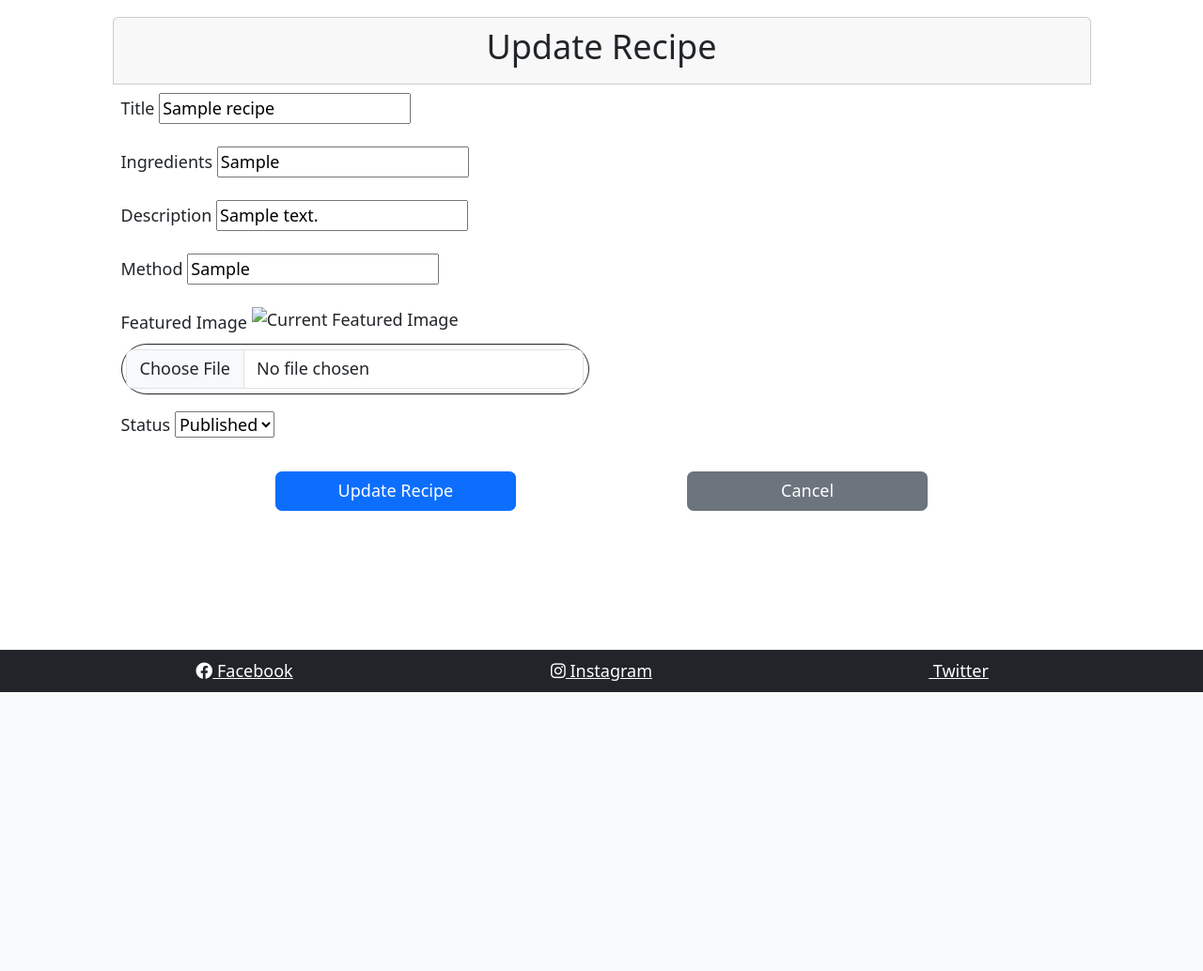
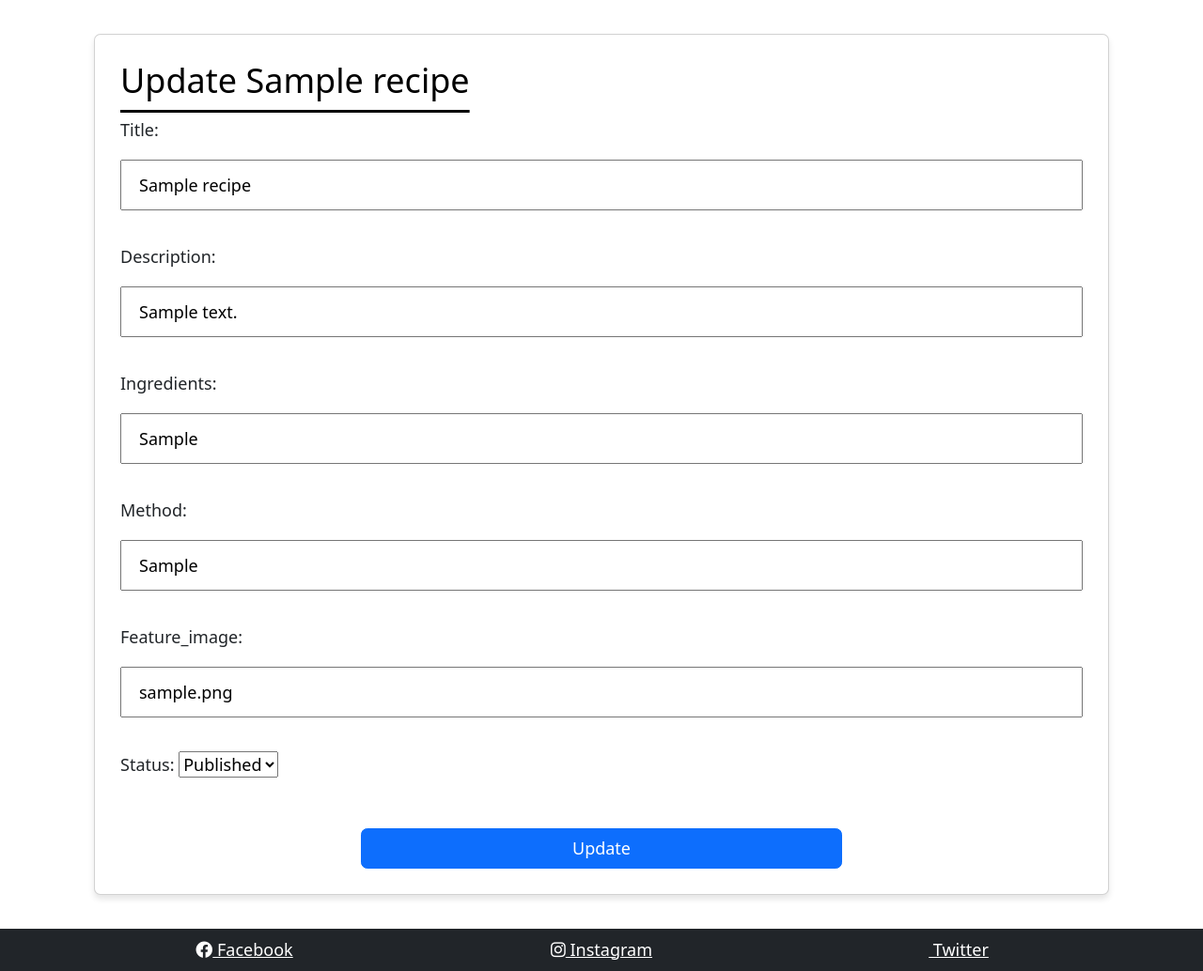
Before and after one commit to nataliatesarova/project-four, a Django app: a page that uses blog/templates/blog/edit_recipe.html in a window 1280 px wide. Shown: the part 63-1097 px from the top of the page at 94% size. Before the commit the page ends 800 px from the top, so only its background shows below. Run offline with Django 3.2, Linux system fonts and the light colour scheme; a user stored in the database is signed in; tables that the repository leaves empty hold one stand-in row (values such as "Sample post").

Commit message:
Fix recipe view and edit styling

```diff
--- a/blog/static/blog/css/edit-recipe.css
+++ b/blog/static/blog/css/edit-recipe.css
@@ -1,3 +1,37 @@
-.img-fluid {
-    max-height: 200px;
+
+body {
+    background-color: #f8f9fa;
 }
+
+.recipe-update {
+    background-color: #fff;
+    border: 1px solid #dee2e6;
+    border-radius: 10px;
+    box-shadow: 0 0 10px rgba(0, 0, 0, 0.1);
+}
+
+.card-header {
+    background-color: #007bff;
+    color: #fff;
+    border-bottom: 1px solid #dee2e6;
+    border-radius: 8px 8px 0 0;
+}
+
+.card-body {
+    padding: 20px;
+}
+
+.form-label {
+    font-weight: bold;
+    color: #007bff;
+}
+
+.change {
+    background-color: #e9ecef;
+    cursor: pointer;
+}
+
+.btn-primary,
+.btn-secondary {
+    border-radius: 4px;
+}
--- a/blog/templates/blog/edit_recipe.html
+++ b/blog/templates/blog/edit_recipe.html
@@ -1,77 +1,23 @@
 {% extends 'blog/base.html' %}
 {% load static %}
+
 {% block extracss %}
 
-  <link rel="stylesheet" type="text/css" href="{% static 'blog/css/edit-recipe.css' %}"/>
+<link rel="stylesheet" href="{% static 'blog/css/new_recipe.css' %}" />
 
 {% endblock extracss %}
-<!-- Edit recipe -->
+
+<!-- Edit recipe similar to Create Recipe -->
 {% block content %}
-  <div class="container my-3">
-    <div class="col recipe-update mx-2">
-      <div class="card card-header">
-        <h2 class="text-center">Update Recipe</h2>
-      </div>
-      <div class="card-body p-2">
-        <form method="post" enctype="multipart/form-data">
-          {% csrf_token %}
-          <div class="row mb-3">
-            <!-- Recipe Title Field -->
-            <div class="col-md-12">
-              <label for="id_title" class="form-label">Title</label>
-              {{ form.title }}
-            </div>
-          </div>
 
-          <div class="row mb-3">
-            <!-- Recipe Ingredients Field -->
-            <div class="col-md-12">
-              <label for="id_ingredients" class="form-label">Ingredients</label>
-              {{ form.ingredients }}
-            </div>
-          </div>
-
-          <div class="row mb-3">
-            <!-- Recipe Description Field -->
-            <div class="col-md-12">
-              <label for="id_description" class="form-label">Description</label>
-              {{ form.description }}
-            </div>
-          </div>
-
-          <div class="row mb-3">
-            <!-- Recipe Method Field -->
-            <div class="col-md-12">
-              <label for="id_method" class="form-label">Method</label>
-              {{ form.method }}
-            </div>
-          </div>
-
-          <div class="row mb-3">
-            <!-- Recipe Featured Image Field -->
-            <div class="col-md-6">
-              <label for="id_featured_image" class="form-label">Featured Image</label>
-              <img src="{{ form.instance.featured_image.url }}" alt="Current Featured Image" class="img-fluid mb-2">
-              <div class="change border rounded-pill p-1 border-dark mx-auto">
-                <input type="file" name="featured_image" id="id_featured_image" class="form-control">
-              </div>
-            </div>
-          </div>
-
-          <div class="row mb-3">
-            <!-- Recipe Status Field -->
-            <div class="col-md-6">
-              <label for="id_status" class="form-label">Status</label>
-              {{ form.status }}
-            </div>
-          </div>
-
-          <div class="row text-center m-auto">
-            <button type="submit" class="btn btn-primary my-2 me-3 col-md-3 m-auto">Update Recipe</button>
-            <a class="btn btn-secondary col-md-3 my-2 m-auto" href="{% url 'recipe_detail' recipe.slug %}">Cancel</a>
-          </div>
-        </form>
-      </div>
-    </div>
+<div class="col card create-recipe-card">
+  <div class="card-body create-card">
+    <h2 class="card-title">Update {{ recipe.title}}</h2>
+    <form method="post" enctype="multipart/form-data" class="create-recipe-form">
+      {% csrf_token %}
+      {{ form.as_p }}
+      <button type="submit" class="btn btn-primary mx-auto col-6 no-wrap">Update</button>
+    </form>
   </div>
+</div>
 {% endblock %}
```
Also changed, not shown: blog/templates/blog/recipe_detail.html (+4 -4 lines).
